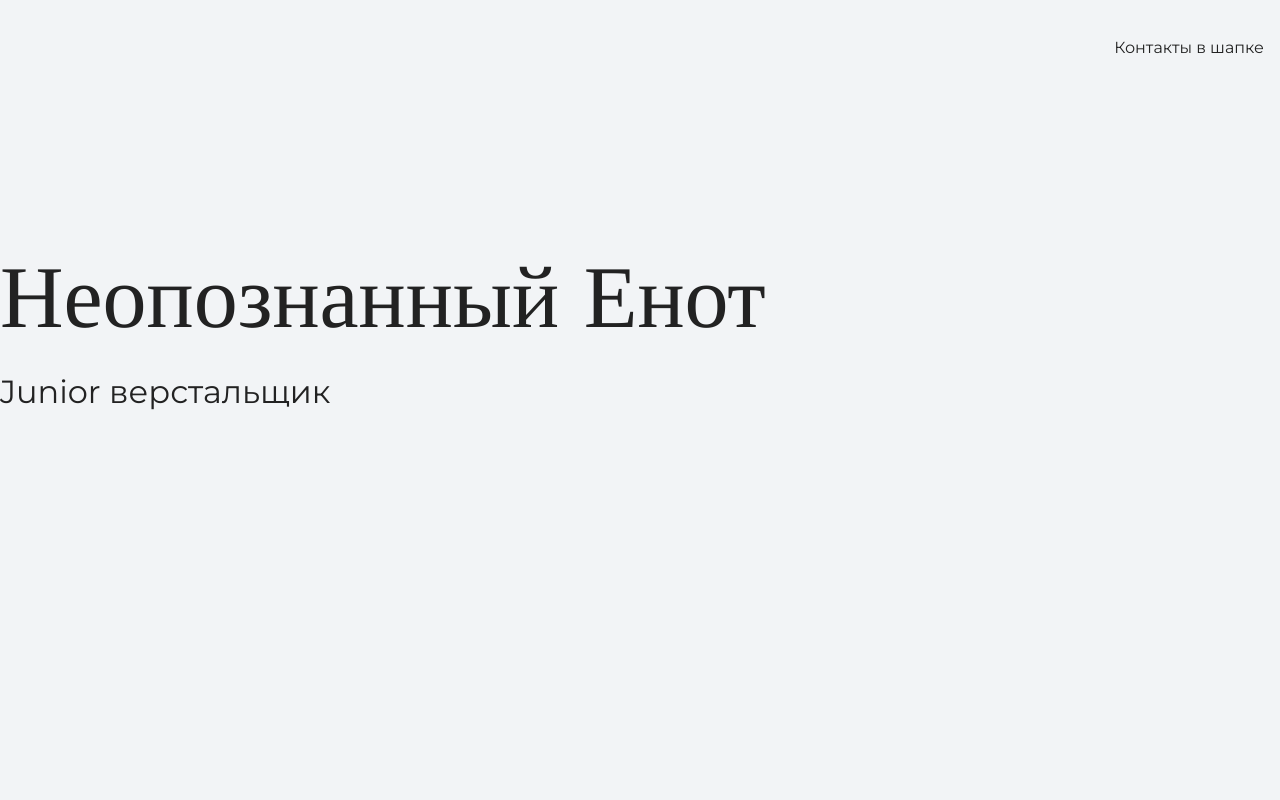
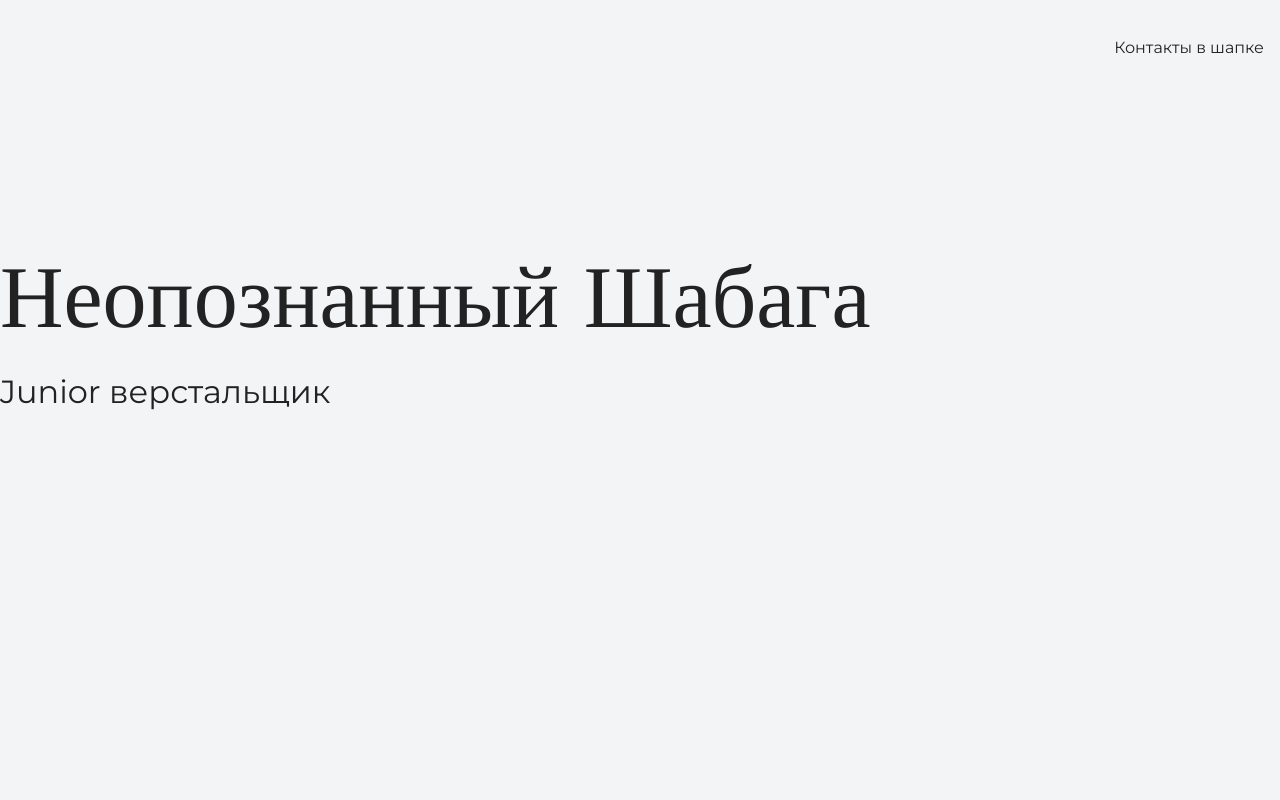
Before and after one commit to shabaga22/my_shabaga, a plain HTML site: page index.html in a window 1280 px wide. Shown: the top 800 px of the page. Drawn offline with nearby package versions, Linux system fonts and the light colour scheme.

Commit message:
меняем текст на главной странице

```diff
--- a/index.html
+++ b/index.html
@@ -16,7 +16,7 @@
     </header>
 
     <section class="hero-image">
-      <h1 class="heading">Неопознанный Енот</h1>
+      <h1 class="heading">Неопознанный Шабага</h1>
       <p>Junior верстальщик</p>
     </section>
 
```
